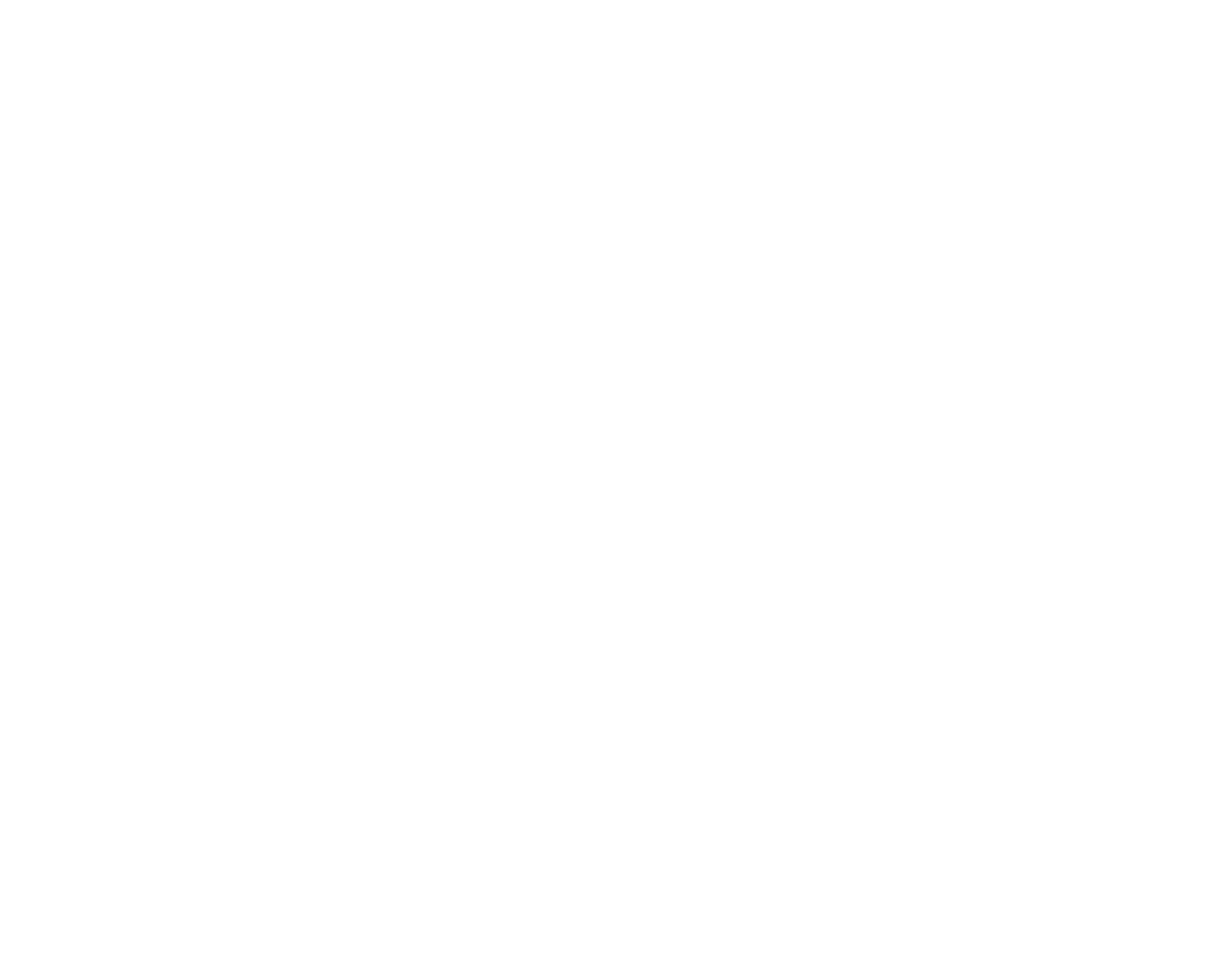
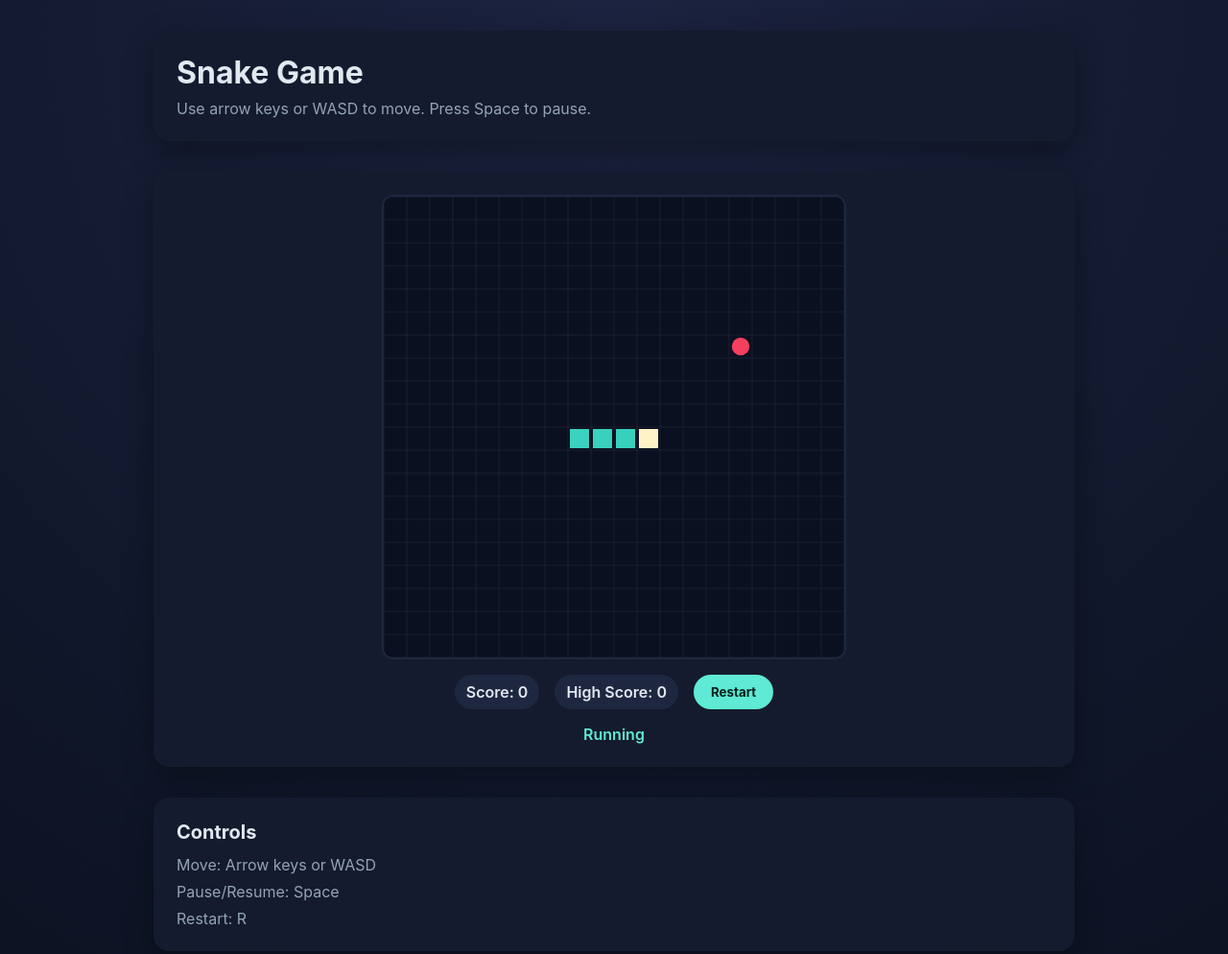
Before and after one commit to workstationakalay-oss/FirstProject, a plain HTML site: page index.html in a window 1280 px wide. Shown: the whole page at 96% size. Before the commit the page ends 800 px from the top, so only its background shows below. Drawn offline with Linux system fonts and the light colour scheme.

Commit message:
Add snake game web app

```diff
--- /dev/null
+++ b/app.js
@@ -0,0 +1,212 @@
+const canvas = document.getElementById("gameCanvas");
+const context = canvas.getContext("2d");
+const scoreEl = document.getElementById("score");
+const highScoreEl = document.getElementById("highScore");
+const statusEl = document.getElementById("status");
+const restartButton = document.getElementById("restartButton");
+
+const gridSize = 20;
+const cellSize = canvas.width / gridSize;
+const startingLength = 4;
+const tickRate = 120;
+
+let snake;
+let direction;
+let pendingDirection;
+let food;
+let score;
+let highScore;
+let gameLoopId;
+let isPaused = false;
+
+const directions = {
+  ArrowUp: { x: 0, y: -1 },
+  ArrowDown: { x: 0, y: 1 },
+  ArrowLeft: { x: -1, y: 0 },
+  ArrowRight: { x: 1, y: 0 },
+  w: { x: 0, y: -1 },
+  s: { x: 0, y: 1 },
+  a: { x: -1, y: 0 },
+  d: { x: 1, y: 0 },
+};
+
+const loadHighScore = () => {
+  const saved = Number(window.localStorage.getItem("snake-high-score"));
+  return Number.isFinite(saved) ? saved : 0;
+};
+
+const saveHighScore = () => {
+  window.localStorage.setItem("snake-high-score", String(highScore));
+};
+
+const updateScore = (nextScore) => {
+  score = nextScore;
+  scoreEl.textContent = score;
+  if (score > highScore) {
+    highScore = score;
+    highScoreEl.textContent = highScore;
+    saveHighScore();
+  }
+};
+
+const resetGame = () => {
+  snake = [];
+  const startX = Math.floor(gridSize / 2);
+  const startY = Math.floor(gridSize / 2);
+  for (let i = 0; i < startingLength; i += 1) {
+    snake.push({ x: startX - i, y: startY });
+  }
+  direction = { x: 1, y: 0 };
+  pendingDirection = direction;
+  food = spawnFood();
+  updateScore(0);
+  statusEl.textContent = "Ready?";
+  isPaused = false;
+};
+
+const spawnFood = () => {
+  let position;
+  do {
+    position = {
+      x: Math.floor(Math.random() * gridSize),
+      y: Math.floor(Math.random() * gridSize),
+    };
+  } while (snake.some((segment) => segment.x === position.x && segment.y === position.y));
+  return position;
+};
+
+const setStatus = (message) => {
+  statusEl.textContent = message;
+};
+
+const togglePause = () => {
+  isPaused = !isPaused;
+  setStatus(isPaused ? "Paused" : "Running");
+};
+
+const isOpposite = (dirA, dirB) => dirA.x + dirB.x === 0 && dirA.y + dirB.y === 0;
+
+const handleKey = (event) => {
+  if (event.key === " " || event.code === "Space") {
+    event.preventDefault();
+    togglePause();
+    return;
+  }
+
+  if (event.key.toLowerCase() === "r") {
+    startGame();
+    return;
+  }
+
+  const next = directions[event.key] || directions[event.key.toLowerCase()];
+  if (!next || isOpposite(next, direction)) {
+    return;
+  }
+  pendingDirection = next;
+};
+
+const update = () => {
+  if (isPaused) {
+    draw();
+    return;
+  }
+
+  direction = pendingDirection;
+  const head = {
+    x: (snake[0].x + direction.x + gridSize) % gridSize,
+    y: (snake[0].y + direction.y + gridSize) % gridSize,
+  };
+
+  if (snake.some((segment) => segment.x === head.x && segment.y === head.y)) {
+    setStatus("Game over! Press R or Restart.");
+    isPaused = true;
+    return;
+  }
+
+  snake.unshift(head);
+
+  if (head.x === food.x && head.y === food.y) {
+    updateScore(score + 1);
+    food = spawnFood();
+    setStatus("Nom nom! Keep going.");
+  } else {
+    snake.pop();
+  }
+
+  draw();
+};
+
+const drawGrid = () => {
+  context.strokeStyle = "rgba(148, 163, 184, 0.1)";
+  context.lineWidth = 1;
+  for (let i = 0; i <= gridSize; i += 1) {
+    const pos = i * cellSize;
+    context.beginPath();
+    context.moveTo(pos, 0);
+    context.lineTo(pos, canvas.height);
+    context.stroke();
+    context.beginPath();
+    context.moveTo(0, pos);
+    context.lineTo(canvas.width, pos);
+    context.stroke();
+  }
+};
+
+const drawSnake = () => {
+  snake.forEach((segment, index) => {
+    const gradient = context.createLinearGradient(0, 0, canvas.width, canvas.height);
+    gradient.addColorStop(0, "#5eead4");
+    gradient.addColorStop(1, "#14b8a6");
+    context.fillStyle = index === 0 ? "#fef3c7" : gradient;
+    context.fillRect(
+      segment.x * cellSize + 2,
+      segment.y * cellSize + 2,
+      cellSize - 4,
+      cellSize - 4
+    );
+  });
+};
+
+const drawFood = () => {
+  context.fillStyle = "#f43f5e";
+  context.beginPath();
+  context.arc(
+    food.x * cellSize + cellSize / 2,
+    food.y * cellSize + cellSize / 2,
+    cellSize / 2.6,
+    0,
+    Math.PI * 2
+  );
+  context.fill();
+};
+
+const draw = () => {
+  context.clearRect(0, 0, canvas.width, canvas.height);
+  context.fillStyle = "#0b1020";
+  context.fillRect(0, 0, canvas.width, canvas.height);
+  drawGrid();
+  drawFood();
+  drawSnake();
+};
+
+const startLoop = () => {
+  if (gameLoopId) {
+    clearInterval(gameLoopId);
+  }
+  gameLoopId = setInterval(update, tickRate);
+};
+
+const startGame = () => {
+  resetGame();
+  startLoop();
+  draw();
+  setStatus("Running");
+};
+
+highScore = loadHighScore();
+highScoreEl.textContent = highScore;
+
+window.addEventListener("keydown", handleKey);
+restartButton.addEventListener("click", startGame);
+
+startGame();
--- a/index.html
+++ b/index.html
@@ -1 +1,38 @@
-<br>
+<!DOCTYPE html>
+<html lang="en">
+  <head>
+    <meta charset="UTF-8" />
+    <meta name="viewport" content="width=device-width, initial-scale=1.0" />
+    <title>Snake Game</title>
+    <link rel="stylesheet" href="styles.css" />
+  </head>
+  <body>
+    <main class="page">
+      <header class="hero">
+        <h1>Snake Game</h1>
+        <p>Use arrow keys or WASD to move. Press Space to pause.</p>
+      </header>
+
+      <section class="game">
+        <canvas id="gameCanvas" width="480" height="480" aria-label="Snake game board"></canvas>
+        <div class="hud">
+          <div class="hud__item">Score: <span id="score">0</span></div>
+          <div class="hud__item">High Score: <span id="highScore">0</span></div>
+          <button id="restartButton" class="btn" type="button">Restart</button>
+        </div>
+        <div class="status" id="status" role="status" aria-live="polite">Ready?</div>
+      </section>
+
+      <section class="controls">
+        <h2>Controls</h2>
+        <ul>
+          <li>Move: Arrow keys or WASD</li>
+          <li>Pause/Resume: Space</li>
+          <li>Restart: R</li>
+        </ul>
+      </section>
+    </main>
+
+    <script src="app.js"></script>
+  </body>
+</html>
--- /dev/null
+++ b/styles.css
@@ -0,0 +1,127 @@
+:root {
+  color-scheme: dark;
+  --bg: #0c1221;
+  --panel: #141b2e;
+  --panel-light: #1e2740;
+  --accent: #5eead4;
+  --accent-strong: #2dd4bf;
+  --text: #e2e8f0;
+  --muted: #94a3b8;
+}
+
+* {
+  box-sizing: border-box;
+  margin: 0;
+  padding: 0;
+  font-family: "Inter", "Segoe UI", sans-serif;
+}
+
+body {
+  min-height: 100vh;
+  background: radial-gradient(circle at top, #1c2340, var(--bg));
+  color: var(--text);
+  display: flex;
+  justify-content: center;
+  padding: 32px 16px 64px;
+}
+
+.page {
+  width: min(960px, 100%);
+  display: grid;
+  gap: 32px;
+}
+
+.hero {
+  background: var(--panel);
+  padding: 24px;
+  border-radius: 16px;
+  box-shadow: 0 10px 30px rgba(0, 0, 0, 0.35);
+}
+
+.hero h1 {
+  font-size: 2rem;
+  margin-bottom: 8px;
+}
+
+.hero p {
+  color: var(--muted);
+}
+
+.game {
+  display: grid;
+  gap: 16px;
+  background: var(--panel);
+  padding: 24px;
+  border-radius: 16px;
+  box-shadow: 0 10px 30px rgba(0, 0, 0, 0.35);
+  justify-items: center;
+}
+
+canvas {
+  background: #0b1020;
+  border-radius: 12px;
+  border: 2px solid var(--panel-light);
+  max-width: 100%;
+}
+
+.hud {
+  display: flex;
+  gap: 16px;
+  align-items: center;
+  flex-wrap: wrap;
+  justify-content: center;
+}
+
+.hud__item {
+  padding: 8px 12px;
+  background: var(--panel-light);
+  border-radius: 999px;
+  color: var(--text);
+  font-weight: 600;
+}
+
+.btn {
+  background: var(--accent);
+  border: none;
+  color: #07211c;
+  padding: 10px 18px;
+  border-radius: 999px;
+  font-weight: 700;
+  cursor: pointer;
+  transition: transform 0.2s ease, box-shadow 0.2s ease;
+}
+
+.btn:hover {
+  transform: translateY(-1px);
+  box-shadow: 0 8px 16px rgba(45, 212, 191, 0.35);
+}
+
+.status {
+  color: var(--accent);
+  font-weight: 600;
+}
+
+.controls {
+  background: var(--panel);
+  padding: 24px;
+  border-radius: 16px;
+  box-shadow: 0 10px 30px rgba(0, 0, 0, 0.35);
+}
+
+.controls h2 {
+  font-size: 1.25rem;
+  margin-bottom: 12px;
+}
+
+.controls ul {
+  list-style: none;
+  display: grid;
+  gap: 8px;
+  color: var(--muted);
+}
+
+@media (max-width: 640px) {
+  .hud {
+    flex-direction: column;
+  }
+}
```
